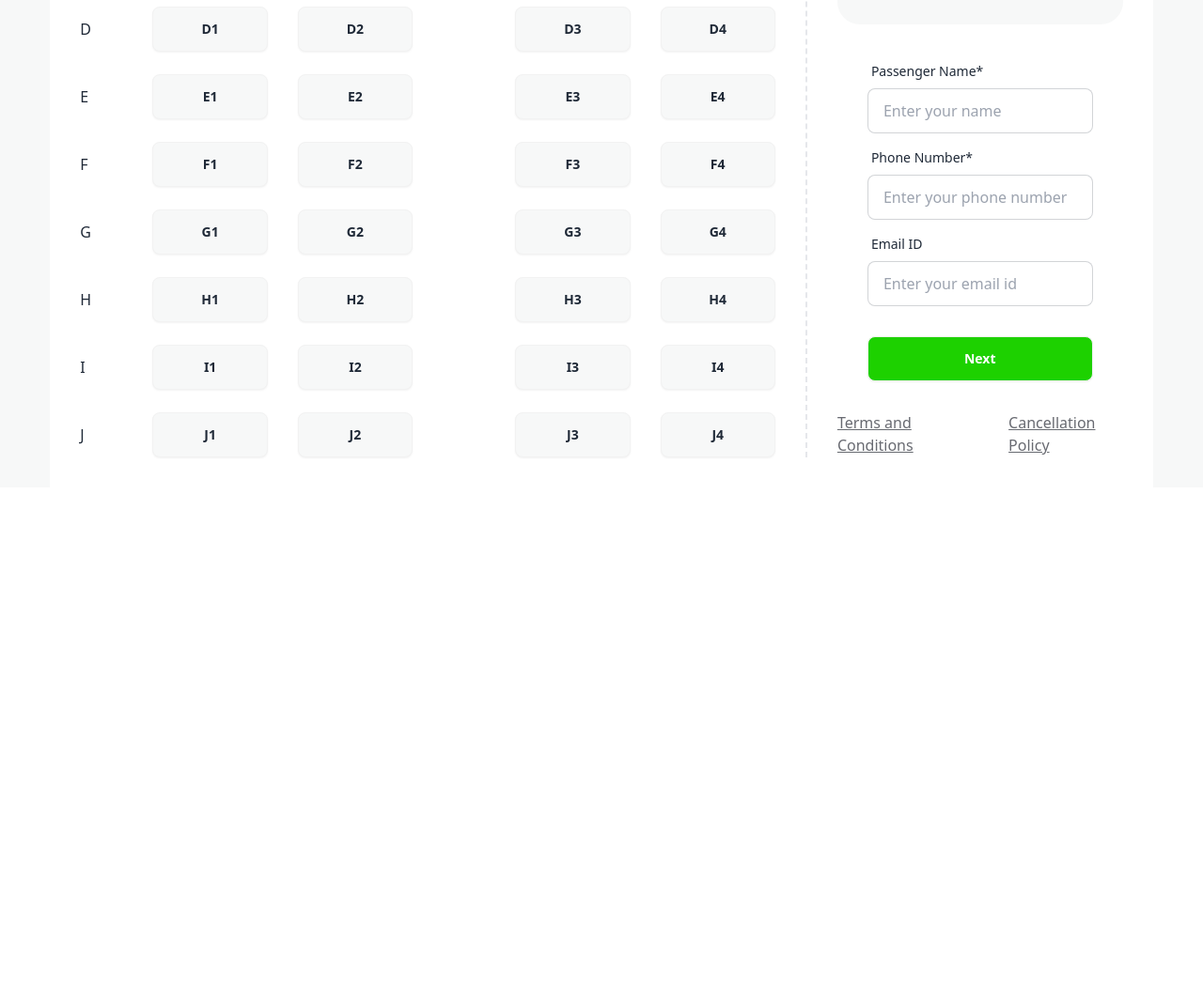
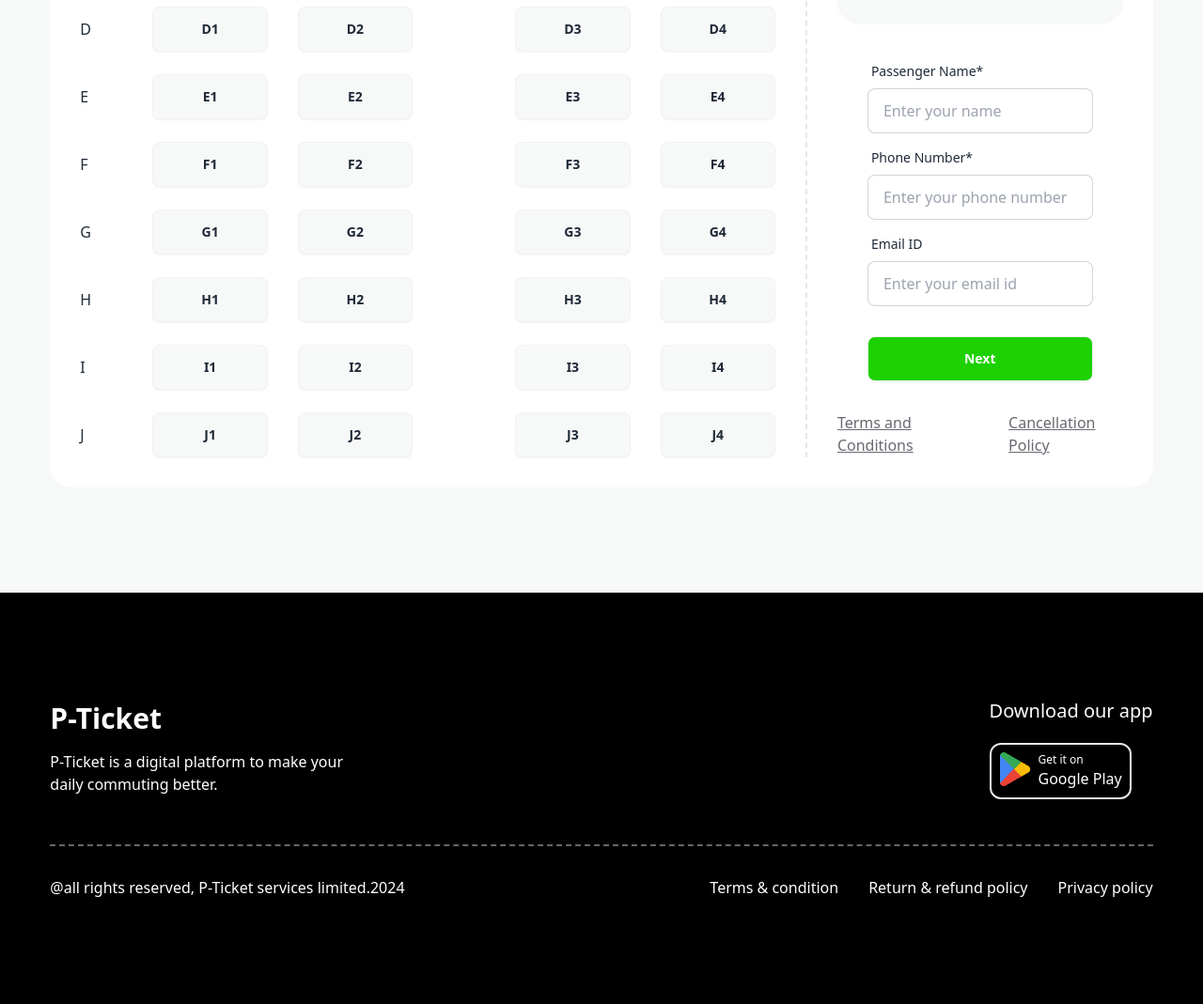
Before and after one commit to Sadia492/smart-ticketing-project, a plain HTML site: page index.html in a window 1280 px wide. Shown: the part 2505-3574 px from the top of the page at 94% size. Before the commit the page ends 3024 px from the top, so only its background shows below. Drawn offline with nearby package versions, Linux system fonts and the light colour scheme.

Commit message:
footer section added and design completed

```diff
--- a/index.html
+++ b/index.html
@@ -290,8 +290,8 @@
         <!-- ph paribahan section ends here -->
       </section>
       <!-- select your seat section starts here -->
-      <section class="bg-[#F7F8F8] pt-28">
-        <div class="w-11/12 mx-auto bg-white p-8">
+      <section class="bg-[#F7F8F8] pt-28 pb-28">
+        <div class="w-11/12 mx-auto bg-white p-8 rounded-3xl">
           <div class="mt-6 grid grid-cols-3">
             <div class="col-span-2">
               <h3 class="font-semibold text-2xl">Select Your Seat</h3>
@@ -671,6 +671,40 @@
       </section>
       <!-- select your seat section ends here -->
     </main>
-    <footer></footer>
+    <!-- footer section starts here -->
+    <footer class="bg-black text-white py-28">
+      <div class="w-11/12 mx-auto flex justify-between items-center">
+        <div>
+          <h2 class="text-3xl font-extrabold mb-4">P-Ticket</h2>
+          <p>
+            P-Ticket is a digital platform to make your <br />daily commuting
+            better.
+          </p>
+        </div>
+        <div>
+          <p class="text-xl mb-5">Download our app</p>
+          <button class="flex border-2 p-2 rounded-xl gap-2">
+            <img src="images/playstore.png" alt="" />
+            <div class="text-left">
+              <p class="text-xs">Get it on</p>
+              <h4>Google Play</h4>
+            </div>
+          </button>
+        </div>
+      </div>
+      <div
+        class="border-b-2 mt-12 border-dashed border-white/40 w-11/12 mx-auto"
+      ></div>
+
+      <div class="mx-auto w-11/12 flex justify-between mt-8">
+        <p>@all rights reserved, P-Ticket services limited.2024</p>
+        <div class="flex gap-8">
+          <p>Terms & condition</p>
+          <p>Return & refund policy</p>
+          <p>Privacy policy</p>
+        </div>
+      </div>
+    </footer>
+    <!-- footer section ends here -->
   </body>
 </html>
```
